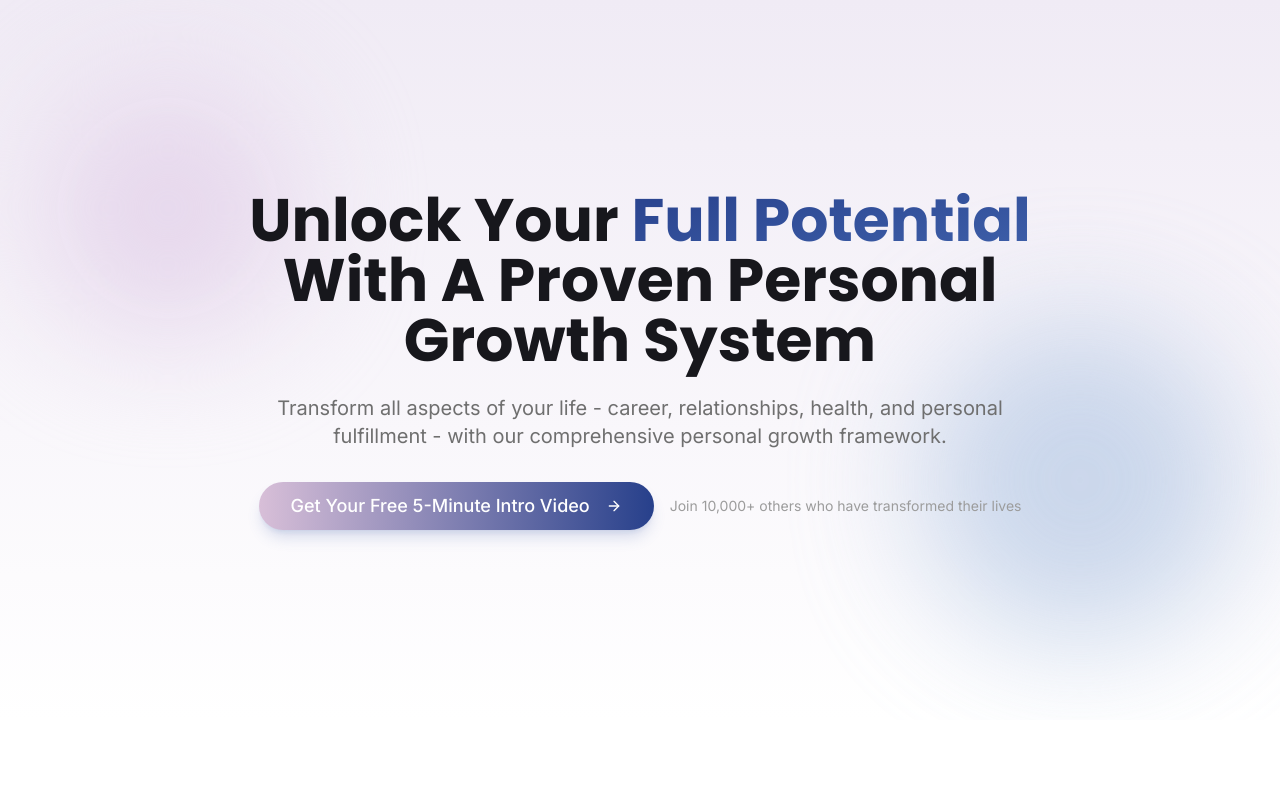
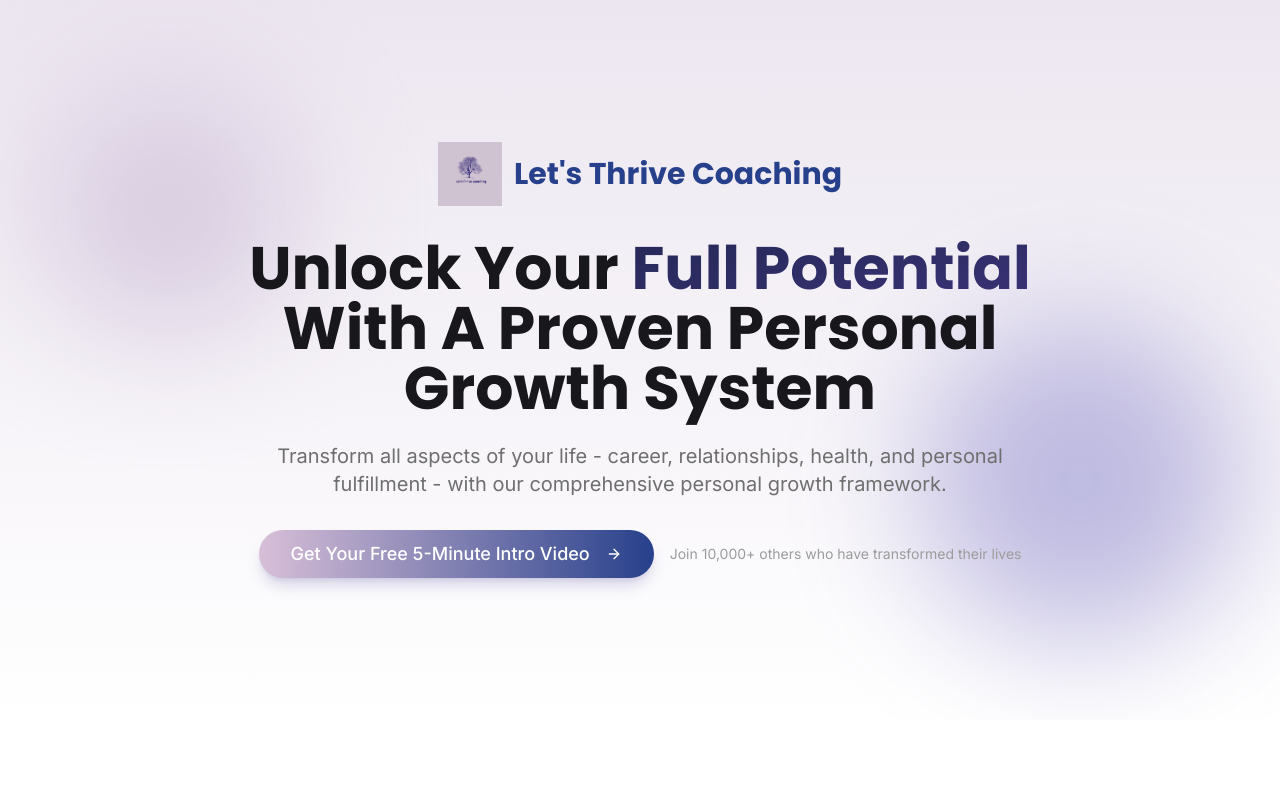
Before and after one commit to ChrisThompsonTLDR/growth-spark-lead-magnet, a React (Vite) app: page / in a window 1280 px wide. Shown: the top 800 px of the page. Built offline with nearby package versions, Linux system fonts and the light colour scheme.

Commit message:
Refactor: Implement company logo and rebrand

```diff
--- a/index.html
+++ b/index.html
@@ -4,11 +4,11 @@
   <head>
     <meta charset="UTF-8" />
     <meta name="viewport" content="width=device-width, initial-scale=1.0" />
-    <title>GrowthSpark - Personal Growth That Transforms Your Entire Life</title>
+    <title>Let's Thrive Coaching - Personal Growth That Transforms Your Entire Life</title>
     <meta name="description" content="Transform all aspects of your life with our comprehensive personal growth framework. Get instant access to our free 5-minute intro video." />
-    <meta name="author" content="GrowthSpark" />
+    <meta name="author" content="Let's Thrive Coaching" />
 
-    <meta property="og:title" content="GrowthSpark - Personal Growth That Transforms Your Entire Life" />
+    <meta property="og:title" content="Let's Thrive Coaching - Personal Growth That Transforms Your Entire Life" />
     <meta property="og:description" content="Transform all aspects of your life with our comprehensive personal growth framework. Get instant access to our free 5-minute intro video." />
     <meta property="og:type" content="website" />
     <meta property="og:image" content="https://lovable.dev/opengraph-image-p98pqg.png" />
@@ -16,6 +16,7 @@
     <meta name="twitter:card" content="summary_large_image" />
     <meta name="twitter:site" content="@lovable_dev" />
     <meta name="twitter:image" content="https://lovable.dev/opengraph-image-p98pqg.png" />
+    <link rel="icon" href="/lovable-uploads/bef0c0f8-016d-447a-9074-1d156cab8c5b.png" type="image/png">
   </head>
 
   <body>
--- a/src/components/BenefitsSection.tsx
+++ b/src/components/BenefitsSection.tsx
@@ -39,10 +39,10 @@ const BenefitsSection = () => {
           {benefits.map((benefit, index) => (
             <div
               key={index}
-              className="bg-white border border-lavender-100 rounded-xl p-6 shadow-lg shadow-lavender-200/20 hover:shadow-navy-200/20 transition-all duration-300 hover:-translate-y-1"
+              className="bg-white border border-lavender-100 rounded-xl p-6 shadow-lg shadow-lavender-200/20 hover:shadow-thrive-200/20 transition-all duration-300 hover:-translate-y-1"
             >
               <div className="text-4xl mb-4">{benefit.icon}</div>
-              <h3 className="text-xl font-semibold mb-3 text-navy-700">{benefit.title}</h3>
+              <h3 className="text-xl font-semibold mb-3 text-thrive-700">{benefit.title}</h3>
               <p className="text-gray-600">{benefit.description}</p>
             </div>
           ))}
--- a/src/components/HeroSection.tsx
+++ b/src/components/HeroSection.tsx
@@ -2,6 +2,7 @@
 import React from 'react';
 import { Button } from '@/components/ui/button';
 import { ArrowRight } from 'lucide-react';
+import Logo from './Logo';
 
 interface HeroSectionProps {
   scrollToForm: () => void;
@@ -15,9 +16,13 @@ const HeroSection = ({ scrollToForm }: HeroSectionProps) => {
 
       {/* Decorative shapes */}
       <div className="absolute top-20 left-10 w-64 h-64 rounded-full bg-lavender-200 blur-3xl opacity-40 z-0 animate-pulse-light"></div>
-      <div className="absolute bottom-20 right-10 w-80 h-80 rounded-full bg-navy-200 blur-3xl opacity-30 z-0 animate-pulse-light" style={{ animationDelay: '1s' }}></div>
+      <div className="absolute bottom-20 right-10 w-80 h-80 rounded-full bg-thrive-200 blur-3xl opacity-30 z-0 animate-pulse-light" style={{ animationDelay: '1s' }}></div>
 
       <div className="container mx-auto relative z-10 text-center">
+        <div className="flex justify-center mb-8">
+          <Logo size="lg" />
+        </div>
+
         <h1 className="text-4xl md:text-5xl lg:text-6xl font-bold mb-6 max-w-4xl mx-auto leading-tight animate-fade-in">
           Unlock Your <span className="gradient-text">Full Potential</span> With A Proven Personal Growth System
         </h1>
@@ -28,7 +33,7 @@ const HeroSection = ({ scrollToForm }: HeroSectionProps) => {
 
         <div className="flex flex-col sm:flex-row items-center justify-center gap-4 animate-fade-in" style={{ animationDelay: '0.4s' }}>
           <Button
-            className="growth-btn-gradient font-medium text-lg py-6 px-8 rounded-full shadow-lg shadow-navy-500/20"
+            className="growth-btn-gradient font-medium text-lg py-6 px-8 rounded-full shadow-lg shadow-thrive-500/20"
             onClick={scrollToForm}
           >
             Get Your Free 5-Minute Intro Video <ArrowRight className="ml-2 h-5 w-5" />
--- /dev/null
+++ b/src/components/Logo.tsx
@@ -0,0 +1,30 @@
+
+import React from 'react';
+
+interface LogoProps {
+  className?: string;
+  size?: 'sm' | 'md' | 'lg';
+}
+
+const Logo = ({ className, size = 'md' }: LogoProps) => {
+  const sizeClasses = {
+    sm: 'h-8',
+    md: 'h-12',
+    lg: 'h-16',
+  };
+
+  return (
+    <div className={`flex items-center gap-3 ${className}`}>
+      <img
+        src="/lovable-uploads/bef0c0f8-016d-447a-9074-1d156cab8c5b.png"
+        alt="Let's Thrive Coaching Logo"
+        className={`${sizeClasses[size]} aspect-square`}
+      />
+      <span className={`font-display font-bold text-thrive-700 ${size === 'sm' ? 'text-lg' : size === 'md' ? 'text-2xl' : 'text-3xl'}`}>
+        Let's Thrive Coaching
+      </span>
+    </div>
+  );
+};
+
+export default Logo;
--- a/src/components/SignupForm.tsx
+++ b/src/components/SignupForm.tsx
@@ -83,11 +83,11 @@ const SignupForm = forwardRef<HTMLDivElement, SignupFormProps>(
             ) : (
               <div className="text-center py-10">
                 <div className="w-16 h-16 bg-lavender-100 rounded-full flex items-center justify-center mx-auto mb-6">
-                  <svg xmlns="http://www.w3.org/2000/svg" fill="none" viewBox="0 0 24 24" stroke="currentColor" className="h-8 w-8 text-navy-700">
+                  <svg xmlns="http://www.w3.org/2000/svg" fill="none" viewBox="0 0 24 24" stroke="currentColor" className="h-8 w-8 text-thrive-700">
                     <path strokeLinecap="round" strokeLinejoin="round" strokeWidth={2} d="M5 13l4 4L19 7" />
                   </svg>
                 </div>
-                <h3 className="text-2xl font-bold mb-4 text-navy-700">Success!</h3>
+                <h3 className="text-2xl font-bold mb-4 text-thrive-700">Success!</h3>
                 <p className="text-gray-600 mb-4">
                   Check your inbox for your free intro video.
                 </p>
--- a/src/components/TestimonialsSection.tsx
+++ b/src/components/TestimonialsSection.tsx
@@ -39,7 +39,7 @@ const TestimonialsSection = () => {
               <div className="absolute -top-4 left-6 text-4xl text-lavender-300">"</div>
               <p className="text-gray-700 mb-6 pt-4">{testimonial.quote}</p>
               <div className="border-t border-gray-100 pt-4">
-                <p className="font-semibold text-navy-700">{testimonial.name}</p>
+                <p className="font-semibold text-thrive-700">{testimonial.name}</p>
                 <p className="text-sm text-gray-500">{testimonial.title}</p>
               </div>
             </div>
--- a/src/index.css
+++ b/src/index.css
@@ -16,16 +16,16 @@
     --popover: 0 0% 100%;
     --popover-foreground: 240 10% 10%;
 
-    --primary: 300 59% 80%;
+    --primary: 267 43% 85%;
     --primary-foreground: 240 10% 10%;
 
-    --secondary: 224 57% 35%;
+    --secondary: 246 55% 35%;
     --secondary-foreground: 0 0% 98%;
 
-    --muted: 300 10% 96%;
+    --muted: 267 10% 96%;
     --muted-foreground: 240 10% 50%;
 
-    --accent: 300 20% 96%;
+    --accent: 267 20% 96%;
     --accent-foreground: 222.2 47.4% 11.2%;
 
     --destructive: 0 84.2% 60.2%;
@@ -33,7 +33,7 @@
 
     --border: 240 10% 90%;
     --input: 240 10% 90%;
-    --ring: 300 59% 80%;
+    --ring: 267 43% 85%;
 
     --radius: 0.5rem;
 
@@ -44,7 +44,7 @@
     --sidebar-accent: 240 4.8% 95.9%;
     --sidebar-accent-foreground: 240 5.9% 10%;
     --sidebar-border: 220 13% 91%;
-    --sidebar-ring: 224 57% 35%;
+    --sidebar-ring: 246 55% 35%;
   }
 }
 
@@ -63,9 +63,9 @@
 }
 
 .gradient-text {
-  @apply bg-clip-text text-transparent bg-gradient-to-br from-navy-700 to-navy-500;
+  @apply bg-clip-text text-transparent bg-gradient-to-br from-thrive-800 to-thrive-600;
 }
 
 .growth-btn-gradient {
-  @apply bg-gradient-to-r from-lavender-300 to-navy-700 hover:from-lavender-400 hover:to-navy-800 text-white transition-all duration-300 ease-in-out;
+  @apply bg-gradient-to-r from-lavender-300 to-thrive-700 hover:from-lavender-400 hover:to-thrive-800 text-white transition-all duration-300 ease-in-out;
 }
--- a/tailwind.config.ts
+++ b/tailwind.config.ts
@@ -63,32 +63,32 @@ export default {
 					border: 'hsl(var(--sidebar-border))',
 					ring: 'hsl(var(--sidebar-ring))'
 				},
-				// New custom color palette
+				// New custom color palette based on the logo
 				lavender: {
-					50: '#f8f5fa',
-					100: '#f0ebf5',
-					200: '#e6d7ec',
-					300: '#d8bfd8', // Primary color
-					400: '#c29fc7',
-					500: '#ab7fb2',
-					600: '#8f629a',
-					700: '#744e7f',
-					800: '#5f4167',
-					900: '#4f3855',
-					950: '#341d3b',
+					50: '#f5f2f7',
+					100: '#ece6f0',
+					200: '#d9cde1',
+					300: '#d8bfd8', // Light lavender from logo background
+					400: '#c9a5d0',
+					500: '#b48ac0',
+					600: '#9c6dac',
+					700: '#82588e',
+					800: '#6c4974',
+					900: '#5a3d62',
+					950: '#3d1d4b',
 				},
-				navy: {
-					50: '#edf1f9',
-					100: '#d6e0f0',
-					200: '#b5c8e4',
-					300: '#8aa7d4',
-					400: '#5c7fc0',
-					500: '#3f61ab',
-					600: '#344e92',
-					700: '#27408B', // Secondary color
-					800: '#223371',
-					900: '#1f2b5c',
-					950: '#121a38',
+				thrive: {
+					50: '#e9e8f5',
+					100: '#d2d0ea',
+					200: '#a6a1d6',
+					300: '#7973c1',
+					400: '#5952ab',
+					500: '#483f94',
+					600: '#3b3278',
+					700: '#27408B', // Deep navy/indigo from logo tree and text
+					800: '#232854',
+					900: '#1e2245',
+					950: '#0f1022',
 				},
 				gray: {
 					50: '#f7f7f7',
```
Also changed, not shown: src/components/Footer.tsx (+13 -14 lines), src/components/VideoPreviewSection.tsx (+4 -4 lines), public/lovable-uploads/bef0c0f8-016d-447a-9074-1d156cab8c5b.png (added).
